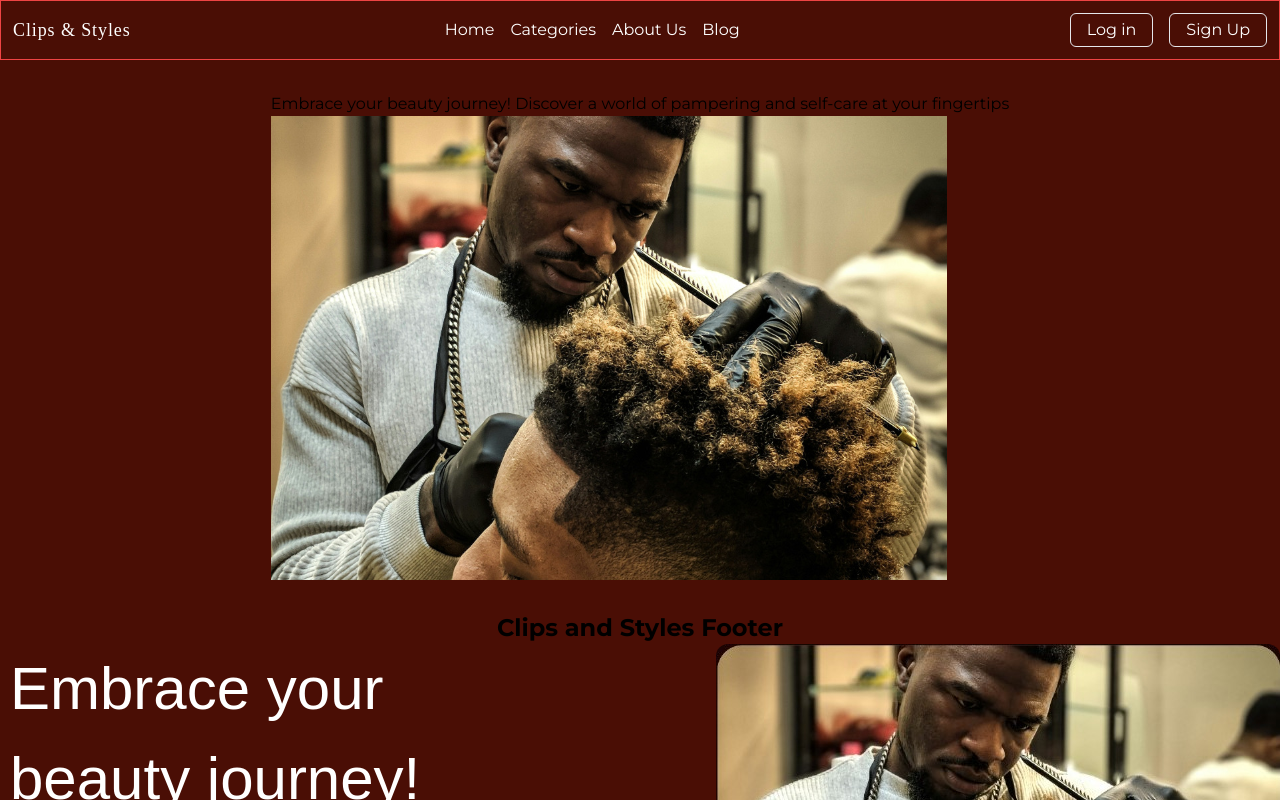
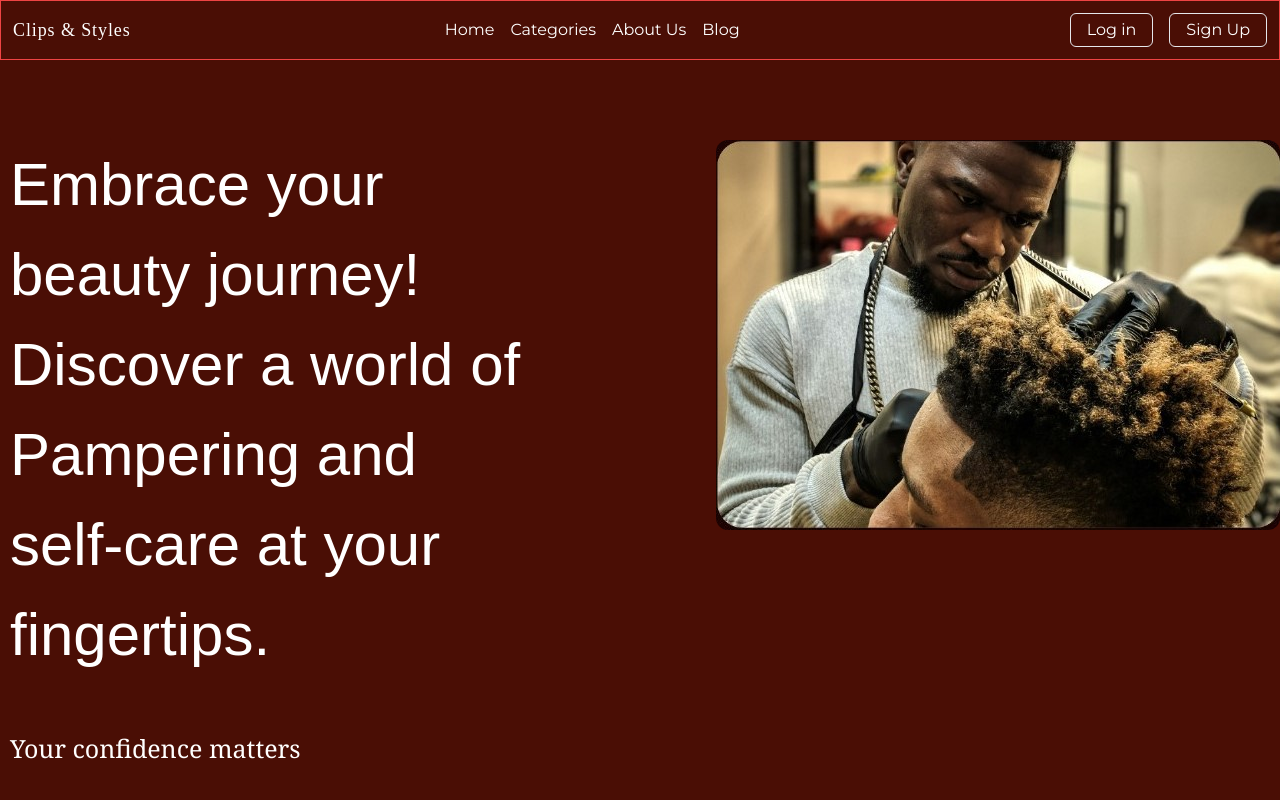
Before and after one commit to MOGIRE11/Clips-and-Styles, a React (Vite) app in the folder frontend/: page / in a window 1280 px wide. Shown: the top 800 px of the page. Built offline with nearby package versions, Linux system fonts and the light colour scheme; a web font is replaced by a local one.

Commit message:
commented out footer and home components

```diff
--- a/frontend/src/App.jsx
+++ b/frontend/src/App.jsx
@@ -1,6 +1,6 @@
 import Navbar from "./components/Navbar"
-import Footer from "./components/Footer"
-import Home from "./pages/Home"
+// import Footer from "./components/Footer"
+// import Home from "./pages/Home"
 import Landing from "./components/Landing"
 
 function App() {
@@ -8,8 +8,8 @@ function App() {
   return (
     < div className="flex flex-col justify-center items-center w-full">
        <Navbar/>
-       <Home/>
-       <Footer/>
+       {/* <Home/> */}
+       {/* <Footer/> */}
        <Landing/>
     </div>
   )
--- a/frontend/src/components/Landing.jsx
+++ b/frontend/src/components/Landing.jsx
@@ -1,6 +1,6 @@
 const Landing = () => {
     return (
-        <div className="beauty-journey-container">
+        <div className="beauty-journey-container mt-20">
             <div className="text-area">
                 <h1 className="font-effect-outline">
                     Embrace your <br /> beauty journey!<br />
```
